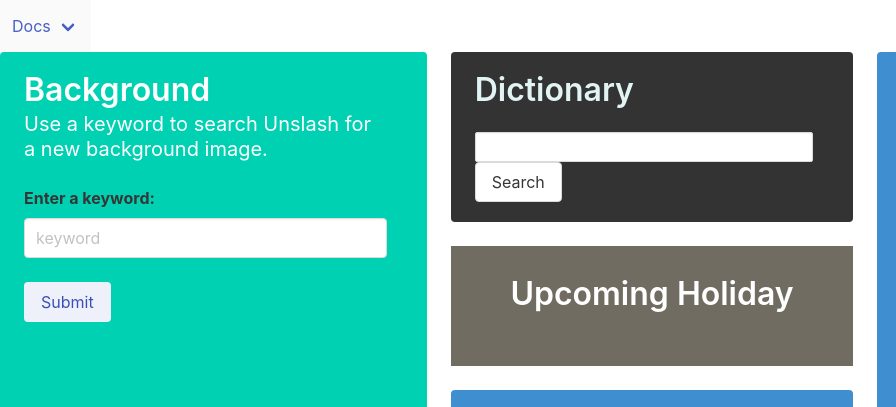
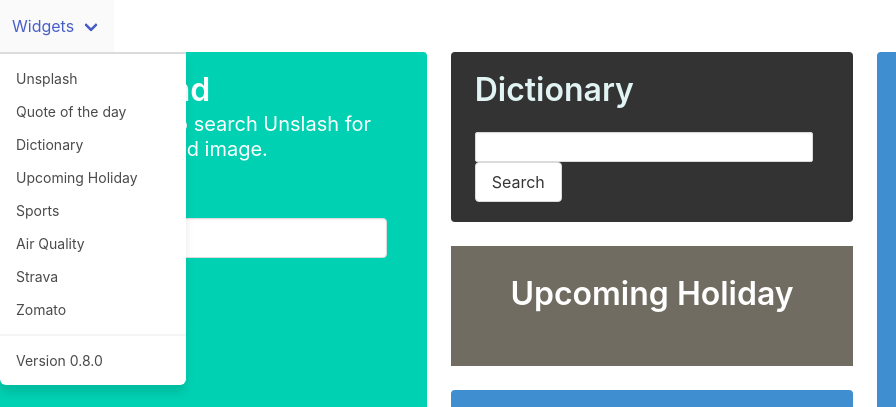
Before and after one commit to brentp24/strtUP, a plain HTML site: page index.html in a window 1280 px wide. Shown: the top 407 px of the page, 0-896 px from the left. Drawn offline with nearby package versions, Linux system fonts and the light colour scheme; no server answers; grey boxes are pictures that could not be loaded.

Commit message:
Navbar is functioning. I did need to make small tweeks on Jordan's background image so it wouldn't shrink when widgets were hidden. All this is to test, nothing set in stone, I'm not emotionally attached to any of these things.

```diff
--- a/assets/main.js
+++ b/assets/main.js
@@ -43,7 +43,7 @@ function setBackground() {
     }).then(function (response) {
         var imageUrl = response.urls["full"];
         console.log(imageUrl);
-        $("body")
+        $("html")
             .css("background-image", "url(" + imageUrl + ")")
             .css("background-position", "center")
             .css("background-size", "cover");
@@ -130,17 +130,7 @@ $.ajax({
 
 //End Brent's JS
 
-//navBar hide and show function
-
-$(".navbar-link").on("click", function(){
-    var navDropDown = $(".navbar-dropdown");
-    if (navDropDown.hasClass("is-active")){
-         navDropDown.removeClass("is-active");
-    } else {
-        navDropDown.addClass("is-active");
-    }
-})
-
+// NavBar hide and show listeners
 $(".linkUnsplash").on("click", function(){
     var unSplashTile = $(".unSplashTile");
     if (unSplashTile.hasClass("hideTile")){
--- a/assets/styles.css
+++ b/assets/styles.css
@@ -35,3 +35,16 @@ ol {
 .hideTile {
     display: none;
 }
+.navbar {
+    background-color: initial;
+}
+.navbar-item {
+    background-color: white;
+}
+html {
+    background: no-repeat center center fixed;
+    -webkit-background-size: cover;
+    -moz-background-size: cover;
+    -o-background-size: cover;
+    background-size: cover;
+  }
--- a/index.html
+++ b/index.html
@@ -12,9 +12,9 @@
 <body>
 
     <nav class="navbar" role="navigation" aria-label="dropdown navigation">
-        <div class="navbar-item has-dropdown">
+        <div class="navbar-item has-dropdown is-hoverable">
           <a class="navbar-link">
-            Docs
+            Widgets
           </a>
 
           <div class="navbar-dropdown">
```
